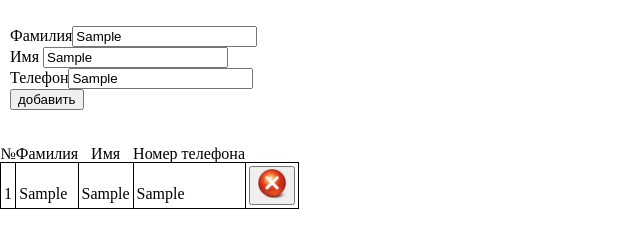
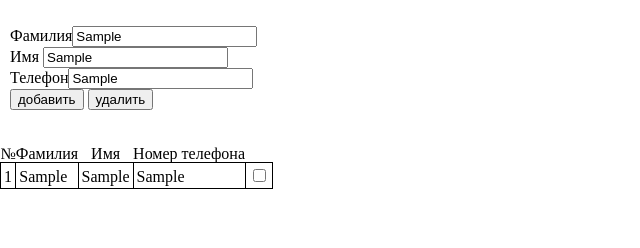
Before and after one commit to alex2000gm/academits, a website: page public_html/phoneBook/index.html in a window 1280 px wide. Both pictures are taken after typing "Sample", "Sample", "Sample" into the empty fields and a click on the button "добавить". Shown: the whole page, without its empty margins (0-640 px from the left). Drawn offline with Linux system fonts and the light colour scheme.

Commit message:
Добавил кнопку удалить. Работает с помощью чекбоксов.

```diff
--- a/public_html/phoneBook/index.html
+++ b/public_html/phoneBook/index.html
@@ -24,6 +24,7 @@ and open the template in the editor.
                 <label><span>Телефон</span><input class="newContact" type="text" id="phone"/></label>
                 <br>
                 <input type="button" id="addString" value="добавить"/>
+                <input type="button" id="removeContact" value="удалить"/>
                 <!--<button id="addString"><img alt="Добавить" src="phonebook_files/add-button.jpg"></button> -->
             </form>
             <br>
--- a/public_html/phoneBook/phonebook.js
+++ b/public_html/phoneBook/phonebook.js
@@ -6,17 +6,17 @@ $(document).ready(function () {
             var str = "";
             $(".emptyField").append(str.concat("<td>", $(this).val(), "</td>"));
         });
-        $(".emptyField").append("<td><button id=\"removeContact\"><img src=\"phonebook_files/remove-button.png\" alt=\"удалить\"></button></td>");
+        $(".emptyField").append("<td ><input type=\"checkbox\"/></td>");
+        //$(".emptyField").append("<td><button class=\"removeContact\"><img src=\"phonebook_files/remove-button.png\" alt=\"удалить\"></button></td>");
         $("tr").removeClass("emptyField");
 
         getQueueNum();
 
     });
     $("#removeContact").click(function () {
-        $(("nearest").parents()).remove();
+        $(":checked").closest("tr").remove();
         getQueueNum();
     });
-
 
     function getQueueNum() {
         var queueNumField = $(".queueNum");
```
